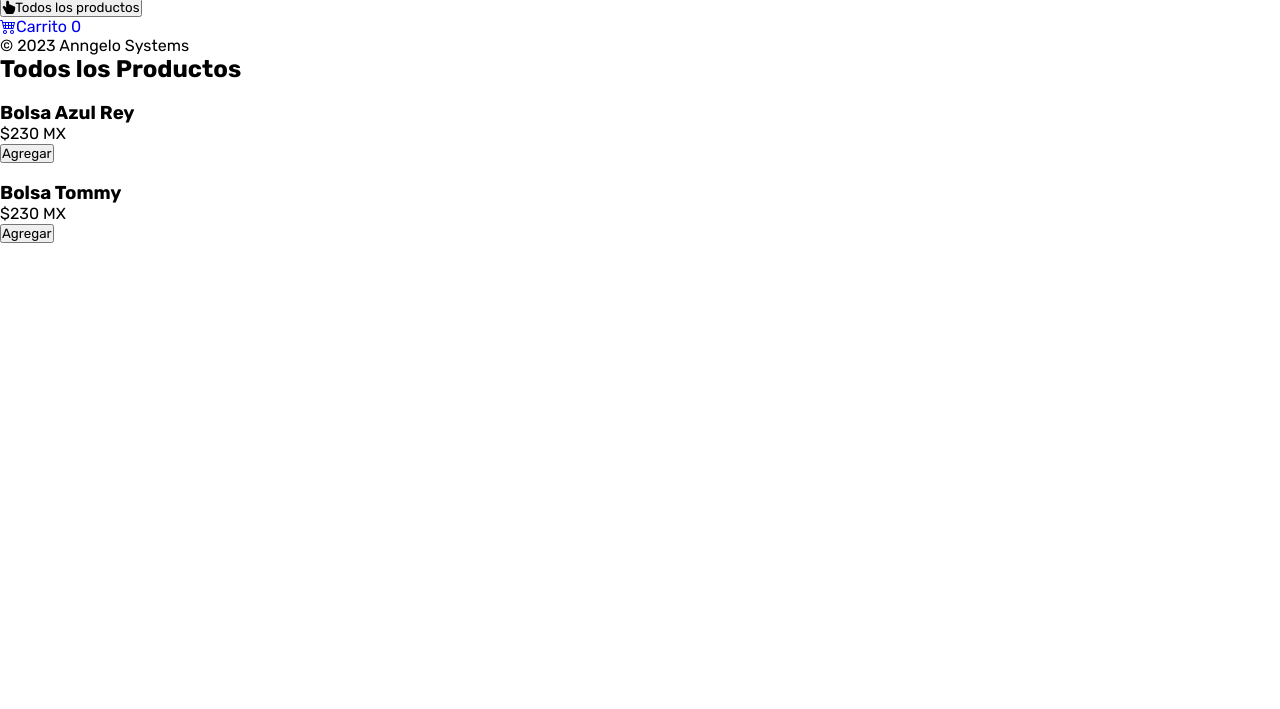
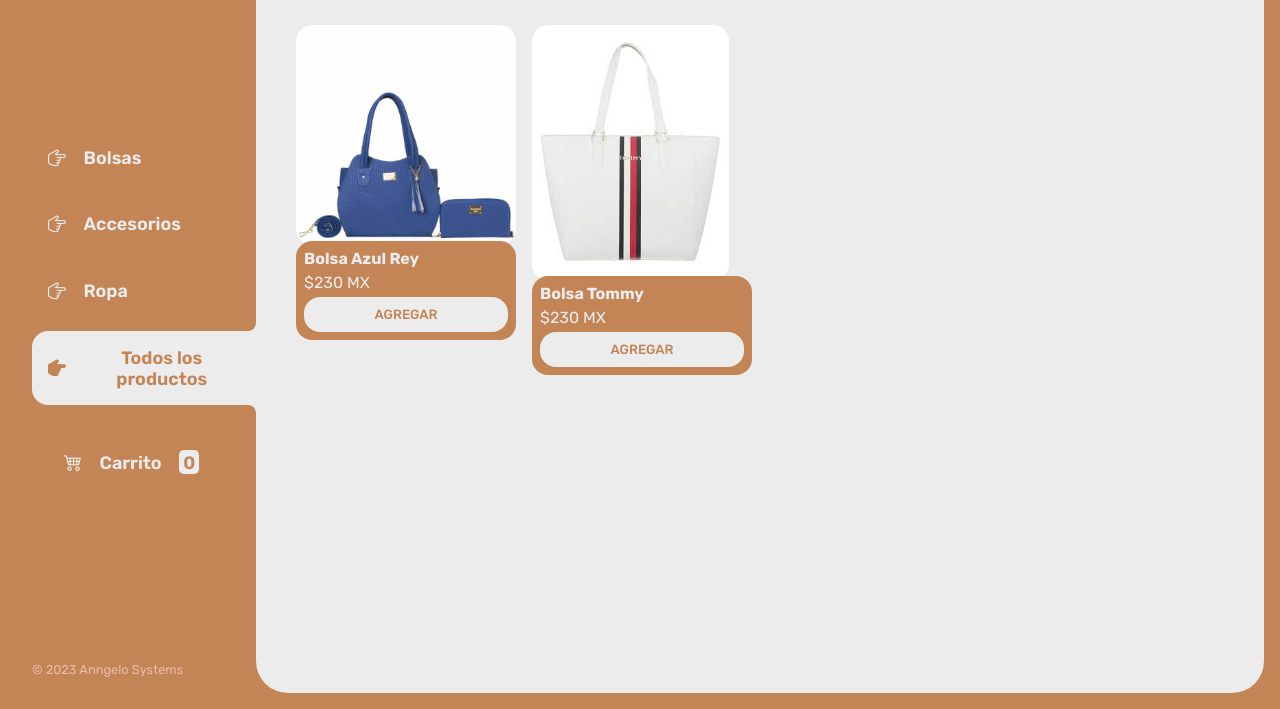
Before and after one commit to Anngel-o/E-Commerce-Adlet, a plain HTML site: page index.html in a window 1280 px wide. Shown: the part 91-800 px from the top of the page. Drawn offline with nearby package versions, Linux system fonts and the light colour scheme.

Commit message:
Escribiendo el css

```diff
--- a/css/main.css
+++ b/css/main.css
@@ -1,11 +1,14 @@
 @import url('https://fonts.googleapis.com/css2?family=Rubik:wght@300;400;500;600;700;800;900&display=swap');
 
 :root {
-    --clr-main: #B9A394;
-    --clr-main-light: #D4C5C7;
+    --clr-main: #D08467;
+    --clr-main-light: #eebba6;
     --clr-white: #ececec;
-    --clr-gray: #e2e2e2;
+    --clr-gray: #dbd5d595;
     --clr-red: #961818;
+    --clr-title: #C38456;
+    --clr-title2: #D08467;
+    --clr-azulito: #A7BFCE;
 }
 
 * {
@@ -26,3 +29,259 @@
 a {
     text-decoration: none;
 }
+
+.wrapper {
+    display: grid;
+    grid-template-columns: 1fr 4fr;
+    background-color: var(--clr-title);
+}
+
+aside {
+    padding: 2rem;
+    padding-right: 0;
+    color: var(--clr-white);
+    position: sticky;
+    top: 0;
+    height: 100vh;
+
+    /* Acomodar los elementos del aside con separación vertical */
+    display: flex;
+    flex-direction: column;
+    justify-content: space-between;
+}
+
+.logo {
+    font-weight: 400;
+    font-size: 1.8rem;
+}
+
+.text-footer {
+    color: var(--clr-main-light);
+    font-size: .8rem;
+}
+
+.button-menu {
+    background-color: transparent;
+    border: 0;
+    color: var(--clr-white);
+    font-size: 1.12rem;
+    cursor: pointer;
+    display: flex;
+    gap: 1.1rem;
+    font-weight: 600;
+    padding: 1rem;
+    align-items: center;
+}
+
+.button-menu.active {
+    background-color: var(--clr-white);
+    color: var(--clr-title);
+    width: 100%;
+    border-top-left-radius: 1rem;
+    border-bottom-left-radius: 1rem;
+    position: relative;
+}
+
+.button-menu.active::before {
+    content: '';
+    position: absolute;
+    width: 1rem;
+    height: 2rem;
+    bottom: 100%;
+    right: 0;
+    background-color: transparent;
+    border-bottom-right-radius: .5rem;
+    box-shadow: 0 1rem 0 var(--clr-white);
+}
+
+.button-menu.active::after {
+    content: '';
+    position: absolute;
+    width: 1rem;
+    height: 2rem;
+    top: 100%;
+    right: 0;
+    background-color: transparent;
+    border-top-right-radius: .5rem;
+    box-shadow: 0 -1rem 0 var(--clr-white);
+}
+
+.menu {
+    display: flex;
+    flex-direction: column;
+    gap: 0.85rem;
+}
+
+i.bi-hand-index-thumb, i.bi-hand-index-thumb-fill {
+    transform: rotateZ(90deg);
+}
+
+.button-carrito {
+    margin-top: 2rem;
+    color: var(--clr-white);
+    margin: 1rem;
+}
+
+.numCarrito {
+    background-color: var(--clr-white);
+    color: var(--clr-title);
+    padding: 0.1rem 0.25rem;
+    border-radius: 0.3rem;
+}
+
+.button-carrito.active .numCarrito {
+    background-color: var(--clr-white);
+    color: var(--clr-title);
+}
+
+main {
+    background-color: var(--clr-white);
+    margin: 1rem;
+    margin-left: 0;
+    border-radius: 2rem;
+    padding: 2.5rem;
+}
+
+.titulo-principal {
+    color: var(--clr-red);
+    margin-bottom: 2rem;
+}
+
+.contenedor-productos {
+    display: grid;
+    grid-template-columns: repeat(4, 1fr);
+    gap: 1rem;
+}
+
+.producto-imagen {
+    max-width: 100%;
+    border-radius: 1rem;
+}
+
+.producto-detalles {
+    background-color: var(--clr-title);
+    color: var(--clr-white);
+    padding: .5rem;
+    border-radius: 1rem;
+    margin-top: -.5rem;
+    position: relative;
+    display: flex;
+    flex-direction: column;
+    gap: .3rem;
+}
+
+.producto-titulo {
+    font-size: 1rem;
+}
+
+.producto-agregar {
+    border: 0;
+    background-color: var(--clr-white);
+    color: var(--clr-title);
+    padding: .5rem;
+    font-weight: 450;
+    text-transform: uppercase;
+    border-radius: 1rem;
+    cursor: pointer;
+    border: 2px solid var(--clr-white);
+    transition: background-color .2s, color .2s;
+}
+
+.producto-agregar:hover {
+    background-color: var(--clr-title);
+    color: var(--clr-white);
+}
+
+/* CARRITO */
+.contenedor-carrito {
+    display: flex;
+    flex-direction: column;
+    gap: 1.7rem;
+    font-weight: 500;
+}
+
+.carrito-vacio, .carrito-comprado {
+    color: var(--clr-title);
+    /* display: none; */
+    font-size: 1.25rem;
+}
+
+.carrito-productos {
+    display: flex;
+    flex-direction: column;
+    gap: 1rem;
+}
+
+.carrito-producto {
+    display: flex;
+    justify-content: space-between;
+    align-items: center;
+    background-color: var(--clr-gray);
+    color: var(--clr-title);
+    border-radius: 1rem;
+    padding: .5rem;
+    padding-right: 1.5rem;
+}
+
+.carrito-producto-imagen {
+    width: 4rem;
+    border-radius: 1rem;
+}
+
+.carrito-producto small {
+    font-size: .75rem;
+}
+
+.carrito-producto-eliminar {
+    border: 0;
+    background-color: transparent;
+    color: var(--clr-red);
+    cursor: pointer;
+}
+
+.carrito-acciones {
+    display: flex;
+    justify-content: space-between;
+}
+
+.carrito-acciones-vaciar {
+    border: 0;
+    background-color: var(--clr-gray);
+    padding: 1rem;
+    border-radius: 1rem;
+    color: var(--clr-title);
+    text-transform: uppercase;
+    cursor: pointer;
+    font-weight: 500;
+}
+
+.carrito-acciones-derecha {
+    display: flex;
+}
+
+.carrito-acciones-total {
+    display: flex;
+    background-color: var(--clr-gray);
+    padding: 1rem;
+    border-top-left-radius: 1rem;
+    border-bottom-left-radius: 1rem;
+    color: var(--clr-title);
+    text-transform: uppercase;
+    gap: 1rem;
+}
+
+.carrito-acciones-comprar {
+    border: 0;
+    background-color: var(--clr-title);
+    padding: 1rem;
+    color: var(--clr-white);
+    text-transform: uppercase;
+    cursor: pointer;
+    border-top-right-radius: 1rem;
+    border-bottom-right-radius: 1rem;
+    font-weight: 500;
+}
+
+.disabled {
+    display: none;
+}
--- a/index.html
+++ b/index.html
@@ -15,26 +15,26 @@
                 <h1 class="logo">Adlet</h1>
             </header>
             <nav>
-                <ul>
+                <ul class="menu">
                     <li>
                         <button class="button-menu button-categoria">
-                            <i class="bi bi-hand-index-thumb"></i>Bolsas</button>
+                            <i class="bi bi-hand-index-thumb"></i> Bolsas</button>
                     </li>
                     <li>
                         <button class="button-menu button-categoria">
-                            <i class="bi bi-hand-index-thumb"></i>Accesorios</button>
+                            <i class="bi bi-hand-index-thumb"></i> Accesorios</button>
                     </li>
                     <li>
                         <button class="button-menu button-categoria">
-                            <i class="bi bi-hand-index-thumb"></i>Ropa</button>
+                            <i class="bi bi-hand-index-thumb"></i> Ropa</button>
                     </li>
                     <li>
-                        <button class="button-menu button-categoria">
-                            <i class="bi bi-hand-index-thumb-fill"></i>Todos los productos</button>
+                        <button class="button-menu button-categoria active">
+                            <i class="bi bi-hand-index-thumb-fill"></i> Todos los productos</button>
                     </li>
                     <li>
-                        <a class="button-carrito" href="./carrito.html">
-                            <i class="bi bi-cart4"></i>Carrito <span class="numCarrito">0</span></a>
+                        <a class="button-carrito button-menu" href="./carrito.html">
+                            <i class="bi bi-cart4"></i> Carrito <span class="numCarrito"> 0</span></a>
                     </li>
                 </ul>
             </nav>
@@ -46,7 +46,7 @@
             <h2 class="titulo-principal">Todos los Productos</h2>
             <div class="contenedor-productos">
                 <div class="producto">
-                    <img class="producto-imagen" src="" alt="">
+                    <img class="producto-imagen" src="./img/bolsa-azul-rey.jpg" alt="">
                     <div class="producto-detalles">
                         <h3 class="producto-titulo">Bolsa Azul Rey</h3>
                         <p class="producto-precio">$230 MX</p>
@@ -55,7 +55,7 @@
                 </div>
 
                 <div class="producto">
-                    <img class="producto-imagen" src="" alt="">
+                    <img class="producto-imagen" src="./img/bolsa-tommy.jpg" alt="">
                     <div class="producto-detalles">
                         <h3 class="producto-titulo">Bolsa Tommy</h3>
                         <p class="producto-precio">$230 MX</p>
```
Also changed, not shown: carrito.html (+6 -3 lines), img/bolsa-azul-rey.jpg (added), img/bolsa-tommy.jpg (added).
